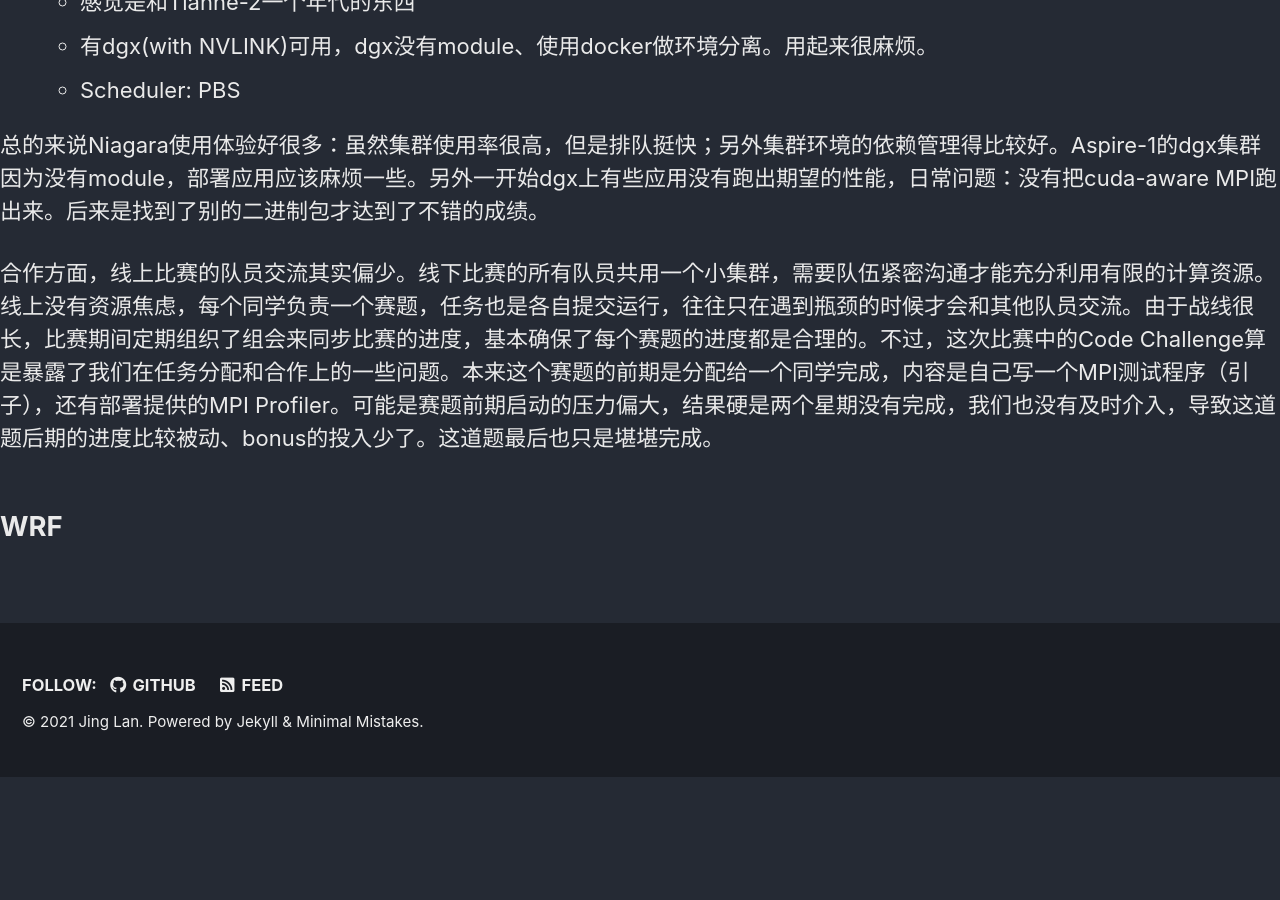
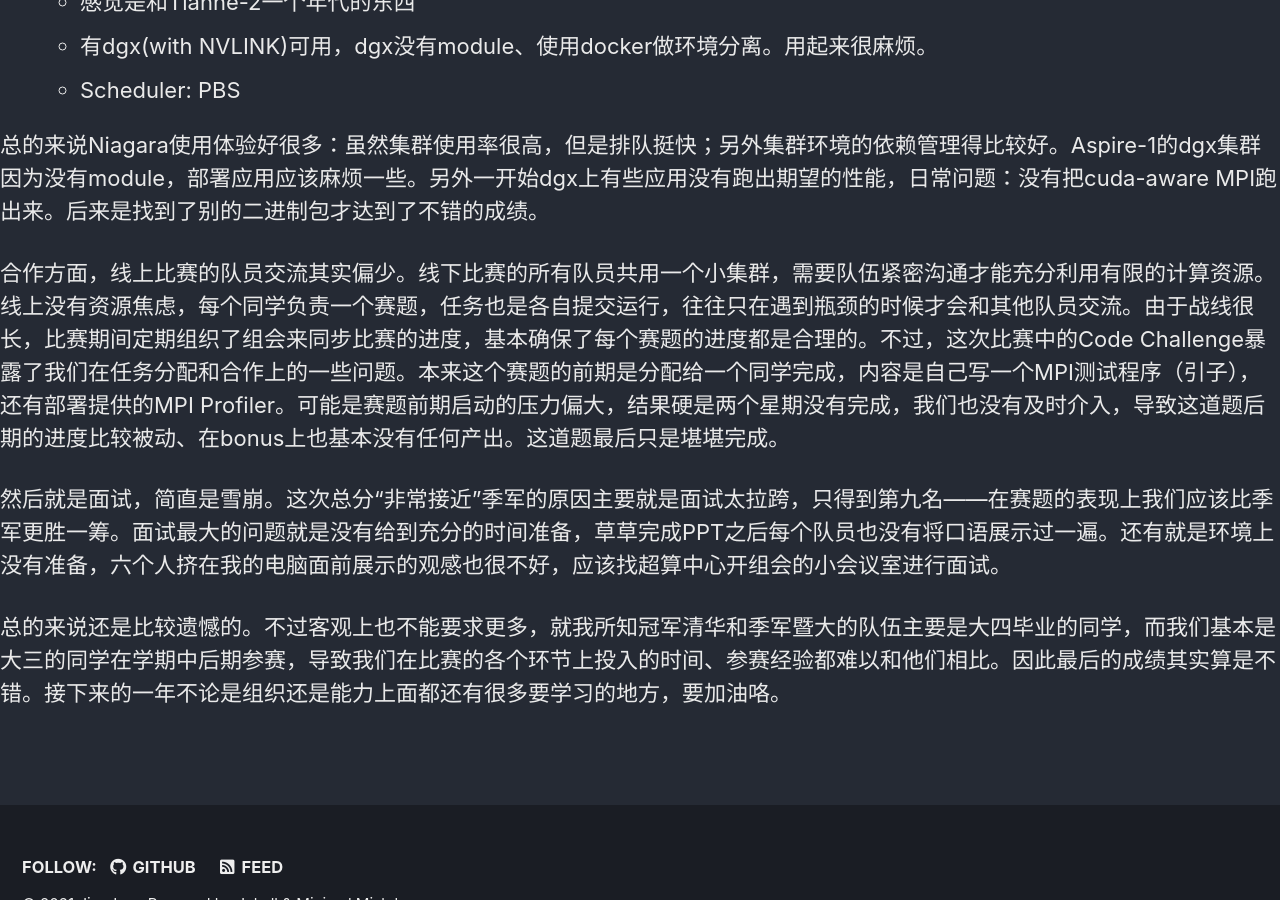
Before and after one commit to Lan-Jing/Lan-Jing.github.io, a Jekyll site: the page built from _posts/2021-7-1-ISC21.md, in a window 1280 px wide and 900 px high, scrolled down 754 px. Built offline with Jekyll 4.4.1, drawn with Linux system fonts in a browser that asks for light colours; cached includes are drawn as plain includes; our own code applies the rules of GitHub Pages for plain Markdown files; before the commit the page ends 1531 px from its top, so only the background shows below that.

Commit message:
ISC summary.

```diff
--- a/_posts/2021-7-1-ISC21.md
+++ b/_posts/2021-7-1-ISC21.md
@@ -26,6 +26,8 @@ A summary to the Student Cluster Competition at ISC'21, virtually at Frankfurt,
 
 总的来说Niagara使用体验好很多：虽然集群使用率很高，但是排队挺快；另外集群环境的依赖管理得比较好。Aspire-1的dgx集群因为没有module，部署应用应该麻烦一些。另外一开始dgx上有些应用没有跑出期望的性能，日常问题：没有把cuda-aware MPI跑出来。后来是找到了别的二进制包才达到了不错的成绩。
 
-合作方面，线上比赛的队员交流其实偏少。线下比赛的所有队员共用一个小集群，需要队伍紧密沟通才能充分利用有限的计算资源。线上没有资源焦虑，每个同学负责一个赛题，任务也是各自提交运行，往往只在遇到瓶颈的时候才会和其他队员交流。由于战线很长，比赛期间定期组织了组会来同步比赛的进度，基本确保了每个赛题的进度都是合理的。不过，这次比赛中的Code Challenge算是暴露了我们在任务分配和合作上的一些问题。本来这个赛题的前期是分配给一个同学完成，内容是自己写一个MPI测试程序（引子），还有部署提供的MPI Profiler。可能是赛题前期启动的压力偏大，结果硬是两个星期没有完成，我们也没有及时介入，导致这道题后期的进度比较被动、bonus的投入少了。这道题最后也只是堪堪完成。
+合作方面，线上比赛的队员交流其实偏少。线下比赛的所有队员共用一个小集群，需要队伍紧密沟通才能充分利用有限的计算资源。线上没有资源焦虑，每个同学负责一个赛题，任务也是各自提交运行，往往只在遇到瓶颈的时候才会和其他队员交流。由于战线很长，比赛期间定期组织了组会来同步比赛的进度，基本确保了每个赛题的进度都是合理的。不过，这次比赛中的Code Challenge暴露了我们在任务分配和合作上的一些问题。本来这个赛题的前期是分配给一个同学完成，内容是自己写一个MPI测试程序（引子），还有部署提供的MPI Profiler。可能是赛题前期启动的压力偏大，结果硬是两个星期没有完成，我们也没有及时介入，导致这道题后期的进度比较被动、在bonus上也基本没有任何产出。这道题最后只是堪堪完成。
 
-## WRF
+然后就是面试，简直是雪崩。这次总分“非常接近”季军的原因主要就是面试太拉跨，只得到第九名——在赛题的表现上我们应该比季军更胜一筹。面试最大的问题就是没有给到充分的时间准备，草草完成PPT之后每个队员也没有将口语展示过一遍。还有就是环境上没有准备，六个人挤在我的电脑面前展示的观感也很不好，应该找超算中心开组会的小会议室进行面试。
+
+总的来说还是比较遗憾的。不过客观上也不能要求更多，就我所知冠军清华和季军暨大的队伍主要是大四毕业的同学，而我们基本是大三的同学在学期中后期参赛，导致我们在比赛的各个环节上投入的时间、参赛经验都难以和他们相比。因此最后的成绩其实算是不错。接下来的一年不论是组织还是能力上面都还有很多要学习的地方，要加油咯。
```
